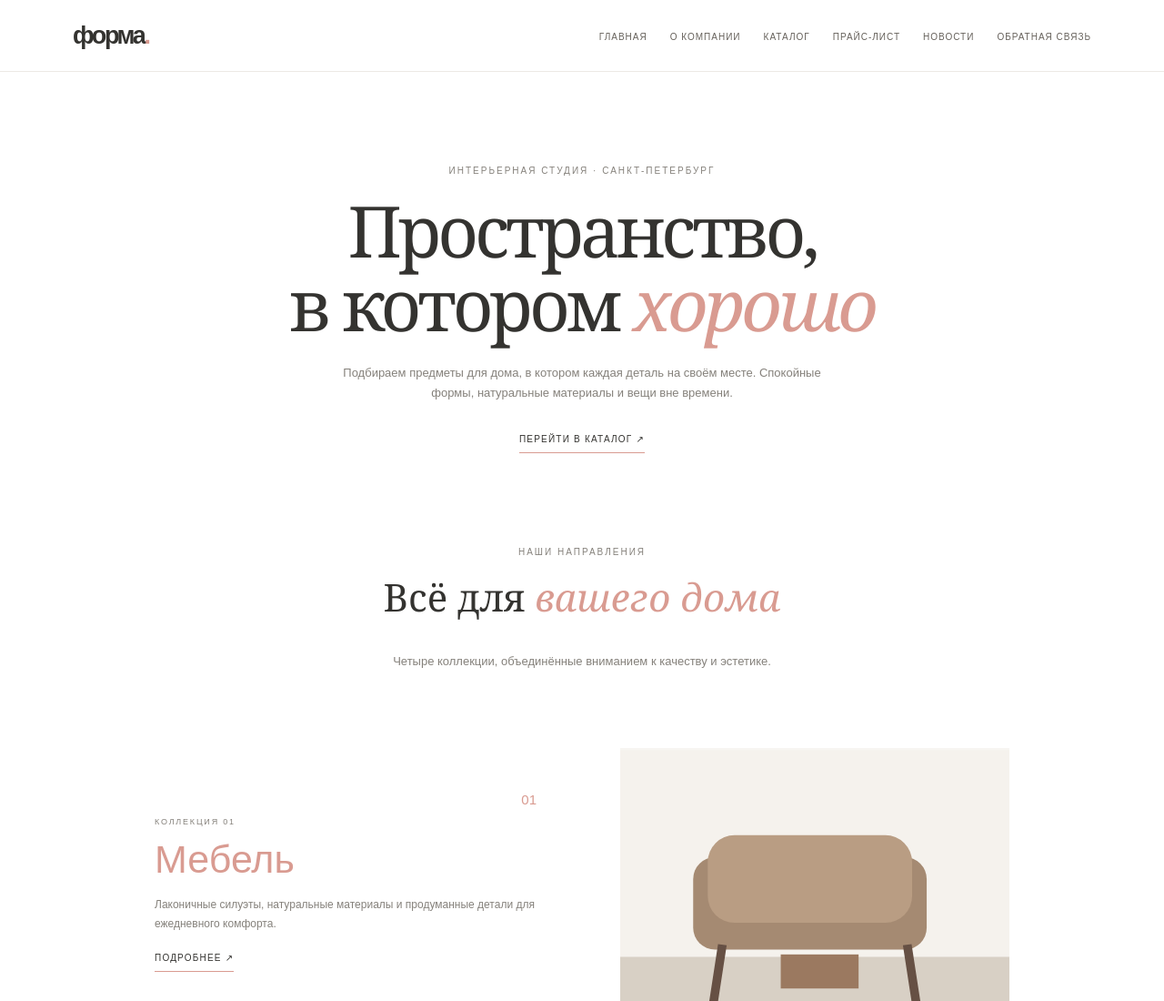
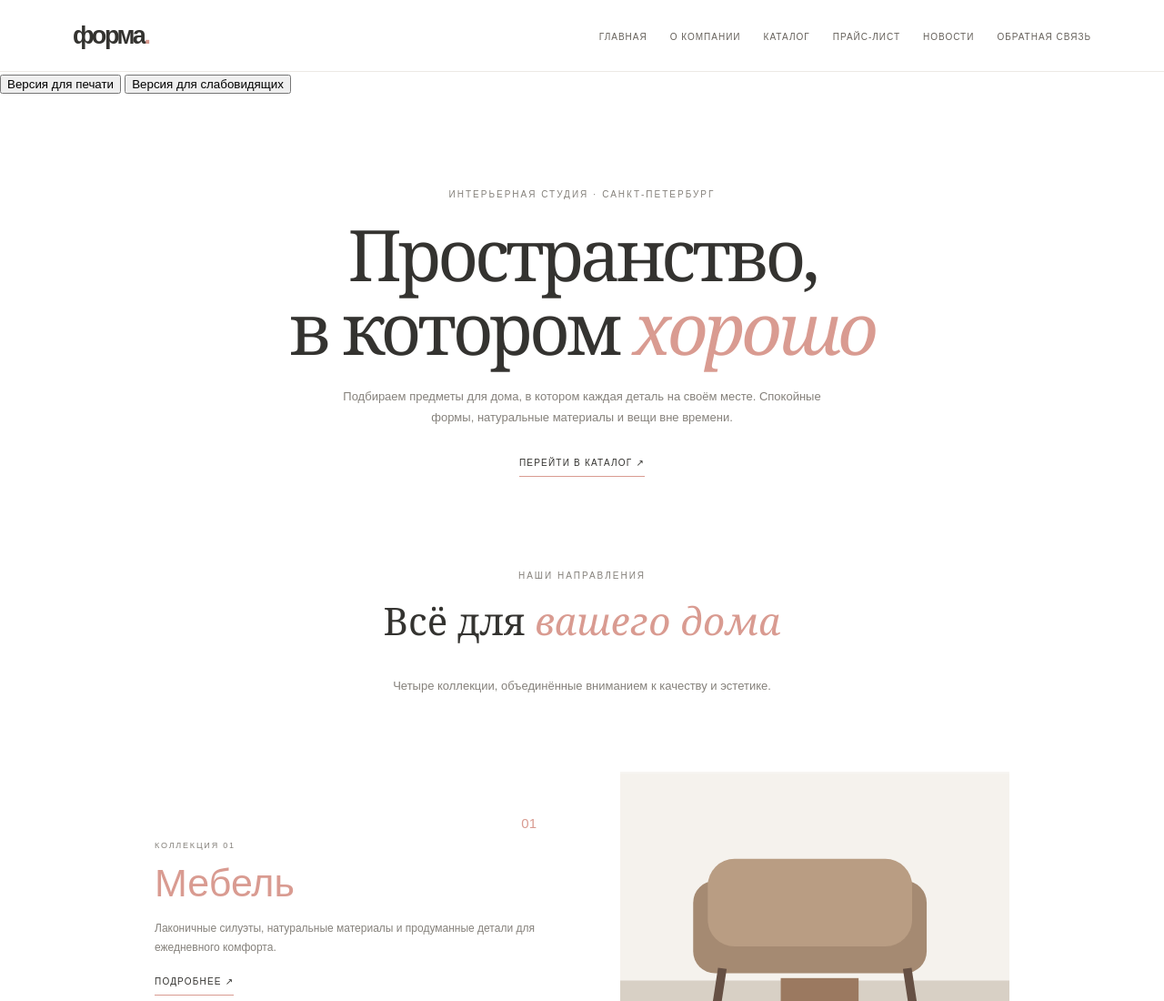
Before and after one commit to mrscono123123-creator123/webbbb, a plain HTML site: page index.html in a window 1280 px wide. Shown: the top 1100 px of the page at 91% size. Drawn offline with Linux system fonts and the light colour scheme.

Commit message:
Добавить версии отображения и умный фильтр

```diff
--- a/index.html
+++ b/index.html
@@ -34,6 +34,10 @@
         </nav>
       </div>
     </header>
+        <div class="accessibility-tools" aria-label="Настройки отображения сайта">
+      <button class="tool-button" id="print-version-button" type="button" aria-pressed="false">Версия для печати</button>
+      <button class="tool-button" id="vision-version-button" type="button" aria-pressed="false">Версия для слабовидящих</button>
+    </div>
     <main id="top">
       <section class="intro">
         <p class="eyebrow">
```
